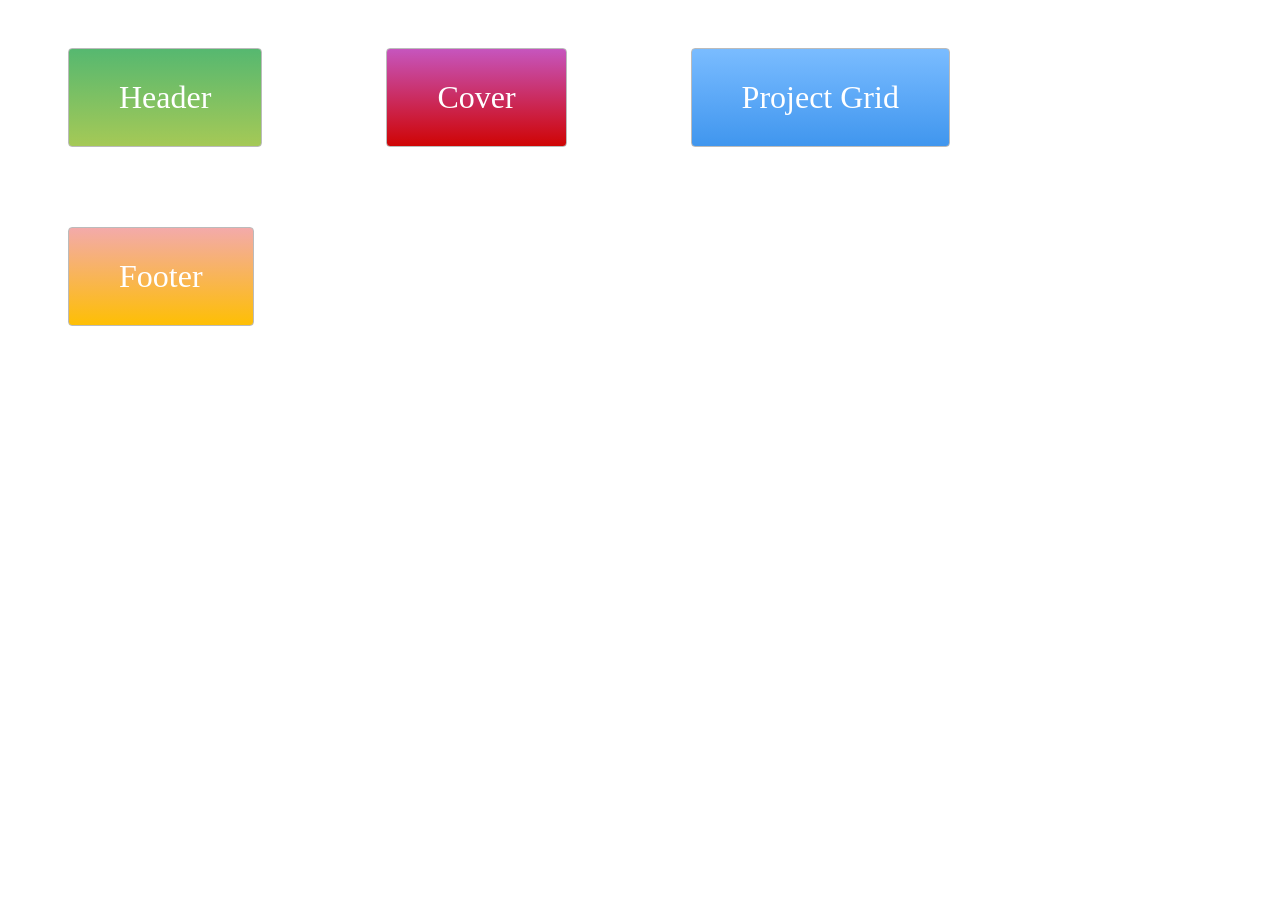
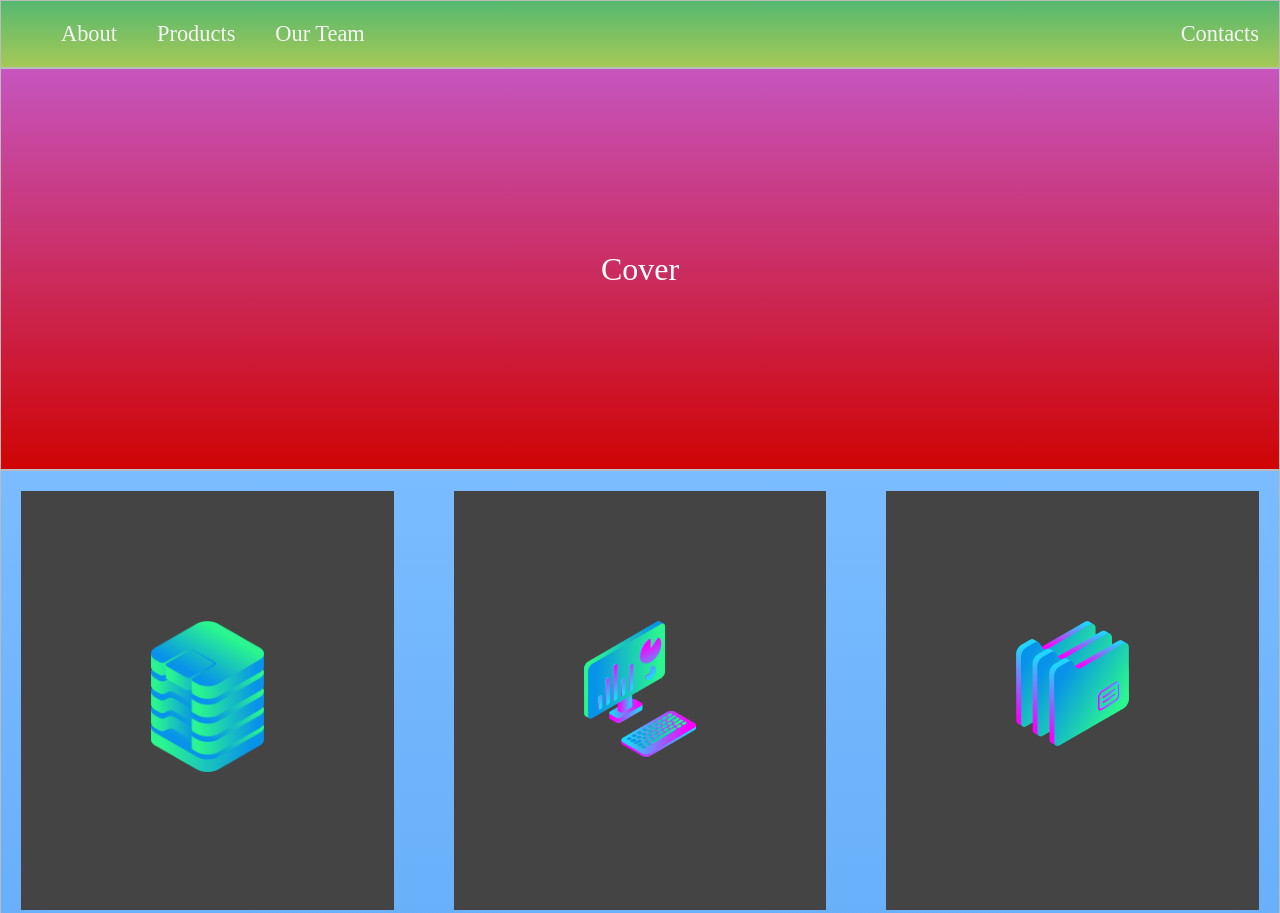
Before and after one commit to volkanb/StartupWebPageExercise, a plain HTML site: page mainpage/index.html in a window 1280 px wide. Shown: the top 913 px of the page. Before the commit the page ends 800 px from the top, so only its background shows below. Drawn offline with Linux system fonts and the light colour scheme.

Commit message:
adds simple layout template

```diff
--- a/mainpage/index.html
+++ b/mainpage/index.html
@@ -1,13 +1,29 @@
 <!DOCTYPE html>
 <html>
-<head>
-  <title>Layout Master</title>
-  <link rel="stylesheet" type="text/css" href="./style.css">
-</head>
-<body>
-  <div class="zone green">Header</div>
-  <div class="zone red">Cover</div>
-  <div class="zone blue">Project Grid</div>
-  <div class="zone yellow">Footer</div>
-</body>
+  <head>
+    <title>Layout Master</title>
+    <link rel="stylesheet" type="text/css" href="./style.css" />
+  </head>
+  <body>
+    <nav class="zone green">
+      <ul class="main-nav">
+        <li><a href="">About</a></li>
+        <li><a href="">Products</a></li>
+        <li><a href="">Our Team</a></li>
+        <li class="push"><a href="">Contacts</a></li>
+      </ul>
+    </nav>
+    <div class="zone red cover">Cover</div>
+    <div class="zone blue grid-wrapper">
+      <div class="box"><img src="img/data_storage_2_2.png" alt="Grid Image"></div>
+      <div class="box"><img src="img/desktop_analytics_2.png" alt="Grid Image"></div>
+      <div class="box"><img src="img/files_2.png" alt="Grid Image"></div>
+      <div class="box"><img src="img/monitor_coding_2.png" alt="Grid Image"></div>
+      <div class="box"><img src="img/monitor_settings_2.png" alt="Grid Image"></div>
+      <div class="box"><img src="img/server_2_2.png" alt="Grid Image"></div>
+      <div class="box"><img src="img/server_3.png" alt="Grid Image"></div>
+      <div class="box"><img src="img/server_safe_2.png" alt="Grid Image"></div>
+    </div>
+    <footer class="zone yellow">Footer</footer>
+  </body>
 </html>
--- a/mainpage/style.css
+++ b/mainpage/style.css
@@ -1,71 +1,207 @@
+body {
+  margin: auto 0;
+}
+
 .zone {
-    padding:30px 50px;
-    margin:40px 60px;
-    cursor:pointer;
-    display:inline-block;
-    color:#FFF;
-    font-size:2em;
-    border-radius:4px;
-    border:1px solid #bbb;
-    transition: all 0.3s linear;
+  cursor: pointer;
+  color: #fff;
+  font-size: 2em;
+  border: 1px solid #bbb;
+  transition: all 0.3s linear;
 }
 
 .zone:hover {
-    -webkit-box-shadow:rgba(0,0,0,0.8) 0px 5px 15px, inset rgba(0,0,0,0.15) 0px -10px 20px;
-    -moz-box-shadow:rgba(0,0,0,0.8) 0px 5px 15px, inset rgba(0,0,0,0.15) 0px -10px 20px;
-    -o-box-shadow:rgba(0,0,0,0.8) 0px 5px 15px, inset rgba(0,0,0,0.15) 0px -10px 20px;
-    box-shadow:rgba(0,0,0,0.8) 0px 5px 15px, inset rgba(0,0,0,0.15) 0px -10px 20px;
+  -webkit-box-shadow: rgba(0, 0, 0, 0.8) 0px 5px 15px,
+    inset rgba(0, 0, 0, 0.15) 0px -10px 20px;
+  -moz-box-shadow: rgba(0, 0, 0, 0.8) 0px 5px 15px,
+    inset rgba(0, 0, 0, 0.15) 0px -10px 20px;
+  -o-box-shadow: rgba(0, 0, 0, 0.8) 0px 5px 15px,
+    inset rgba(0, 0, 0, 0.15) 0px -10px 20px;
+  box-shadow: rgba(0, 0, 0, 0.8) 0px 5px 15px,
+    inset rgba(0, 0, 0, 0.15) 0px -10px 20px;
 }
+
+/* NAV */
+.main-nav {
+  display: flex;
+  margin: auto;
+  font-size: 0.7em;
+  list-style: none;
+}
+
+.main-nav li {
+  padding: 20px;
+}
+
+.main-nav a {
+  color: #f5f5f6;
+  text-decoration: none;
+}
+
+.push {
+  margin-left: auto;
+}
+
+/* COVER */
+.cover {
+  display: flex;
+  height: 50vh;
+  align-items: center;
+  justify-content: center;
+}
+
+/* GRID */
+.grid-wrapper {
+  display: grid;
+  grid-gap: 20px;
+  grid-template-columns: repeat(auto-fill, minmax(350px, 1fr));
+}
+
+.grid-wrapper img {
+  width: 100%;
+}
+
+.box {
+  background-color: #444;
+  padding: 130px;
+  margin: 20px;
+}
+
+ /* FOOTER */
+ footer {
+     text-align: center;
+ }
 
 /*https://paulund.co.uk/how-to-create-shiny-css-buttons*/
 /***********************************************************************
  *  Green Background
  **********************************************************************/
-.green{
-    background: #56B870; /* Old browsers */
-    background: -moz-linear-gradient(top, #56B870 0%, #a5c956 100%); /* FF3.6+ */
-    background: -webkit-gradient(linear, left top, left bottom, color-stop(0%,#56B870), color-stop(100%,#a5c956)); /* Chrome,Safari4+ */
-    background: -webkit-linear-gradient(top, #56B870 0%,#a5c956 100%); /* Chrome10+,Safari5.1+ */
-    background: -o-linear-gradient(top, #56B870 0%,#a5c956 100%); /* Opera 11.10+ */
-    background: -ms-linear-gradient(top, #56B870 0%,#a5c956 100%); /* IE10+ */
-    background: linear-gradient(top, #56B870 0%,#a5c956 100%); /* W3C */
+.green {
+  background: #56b870; /* Old browsers */
+  background: -moz-linear-gradient(top, #56b870 0%, #a5c956 100%); /* FF3.6+ */
+  background: -webkit-gradient(
+    linear,
+    left top,
+    left bottom,
+    color-stop(0%, #56b870),
+    color-stop(100%, #a5c956)
+  ); /* Chrome,Safari4+ */
+  background: -webkit-linear-gradient(
+    top,
+    #56b870 0%,
+    #a5c956 100%
+  ); /* Chrome10+,Safari5.1+ */
+  background: -o-linear-gradient(
+    top,
+    #56b870 0%,
+    #a5c956 100%
+  ); /* Opera 11.10+ */
+  background: -ms-linear-gradient(top, #56b870 0%, #a5c956 100%); /* IE10+ */
+  background: linear-gradient(top, #56b870 0%, #a5c956 100%); /* W3C */
 }
 
 /***********************************************************************
  *  Red Background
  **********************************************************************/
-.red{
-    background: #C655BE; /* Old browsers */
-    background: -moz-linear-gradient(top, #C655BE 0%, #cf0404 100%); /* FF3.6+ */
-    background: -webkit-gradient(linear, left top, left bottom, color-stop(0%,#C655BE), color-stop(100%,#cf0404)); /* Chrome,Safari4+ */
-    background: -webkit-linear-gradient(top, #C655BE 0%,#cf0404 100%); /* Chrome10+,Safari5.1+ */
-    background: -o-linear-gradient(top, #C655BE 0%,#cf0404 100%); /* Opera 11.10+ */
-    background: -ms-linear-gradient(top, #C655BE 0%,#cf0404 100%); /* IE10+ */
-    background: linear-gradient(top, #C655BE 0%,#cf0404 100%); /* W3C */
+.red {
+  background: #c655be; /* Old browsers */
+  background: -moz-linear-gradient(top, #c655be 0%, #cf0404 100%); /* FF3.6+ */
+  background: -webkit-gradient(
+    linear,
+    left top,
+    left bottom,
+    color-stop(0%, #c655be),
+    color-stop(100%, #cf0404)
+  ); /* Chrome,Safari4+ */
+  background: -webkit-linear-gradient(
+    top,
+    #c655be 0%,
+    #cf0404 100%
+  ); /* Chrome10+,Safari5.1+ */
+  background: -o-linear-gradient(
+    top,
+    #c655be 0%,
+    #cf0404 100%
+  ); /* Opera 11.10+ */
+  background: -ms-linear-gradient(top, #c655be 0%, #cf0404 100%); /* IE10+ */
+  background: linear-gradient(top, #c655be 0%, #cf0404 100%); /* W3C */
 }
 
 /***********************************************************************
  *  Yellow Background
  **********************************************************************/
-.yellow{
-    background: #F3AAAA; /* Old browsers */
-    background: -moz-linear-gradient(top, #F3AAAA 0%, #febf04 100%); /* FF3.6+ */
-    background: -webkit-gradient(linear, left top, left bottom, color-stop(0%,#F3AAAA), color-stop(100%,#febf04)); /* Chrome,Safari4+ */
-    background: -webkit-linear-gradient(top, #F3AAAA 0%,#febf04 100%); /* Chrome10+,Safari5.1+ */
-    background: -o-linear-gradient(top, #F3AAAA 0%,#febf04 100%); /* Opera 11.10+ */
-    background: -ms-linear-gradient(top, #F3AAAA 0%,#febf04 100%); /* IE10+ */
-    background: linear-gradient(top, #F3AAAA 0%,#febf04 100%); /* W3C */
+.yellow {
+  background: #f3aaaa; /* Old browsers */
+  background: -moz-linear-gradient(top, #f3aaaa 0%, #febf04 100%); /* FF3.6+ */
+  background: -webkit-gradient(
+    linear,
+    left top,
+    left bottom,
+    color-stop(0%, #f3aaaa),
+    color-stop(100%, #febf04)
+  ); /* Chrome,Safari4+ */
+  background: -webkit-linear-gradient(
+    top,
+    #f3aaaa 0%,
+    #febf04 100%
+  ); /* Chrome10+,Safari5.1+ */
+  background: -o-linear-gradient(
+    top,
+    #f3aaaa 0%,
+    #febf04 100%
+  ); /* Opera 11.10+ */
+  background: -ms-linear-gradient(top, #f3aaaa 0%, #febf04 100%); /* IE10+ */
+  background: linear-gradient(top, #f3aaaa 0%, #febf04 100%); /* W3C */
 }
 
 /***********************************************************************
  *  Blue Background
  **********************************************************************/
-.blue{
-    background: #7abcff; /* Old browsers */
-    background: -moz-linear-gradient(top, #7abcff 0%, #60abf8 44%, #4096ee 100%); /* FF3.6+ */
-    background: -webkit-gradient(linear, left top, left bottom, color-stop(0%,#7abcff), color-stop(44%,#60abf8), color-stop(100%,#4096ee)); /* Chrome,Safari4+ */
-    background: -webkit-linear-gradient(top, #7abcff 0%,#60abf8 44%,#4096ee 100%); /* Chrome10+,Safari5.1+ */
-    background: -o-linear-gradient(top, #7abcff 0%,#60abf8 44%,#4096ee 100%); /* Opera 11.10+ */
-    background: -ms-linear-gradient(top, #7abcff 0%,#60abf8 44%,#4096ee 100%); /* IE10+ */
-    background: linear-gradient(top, #7abcff 0%,#60abf8 44%,#4096ee 100%); /* W3C */
+.blue {
+  background: #7abcff; /* Old browsers */
+  background: -moz-linear-gradient(
+    top,
+    #7abcff 0%,
+    #60abf8 44%,
+    #4096ee 100%
+  ); /* FF3.6+ */
+  background: -webkit-gradient(
+    linear,
+    left top,
+    left bottom,
+    color-stop(0%, #7abcff),
+    color-stop(44%, #60abf8),
+    color-stop(100%, #4096ee)
+  ); /* Chrome,Safari4+ */
+  background: -webkit-linear-gradient(
+    top,
+    #7abcff 0%,
+    #60abf8 44%,
+    #4096ee 100%
+  ); /* Chrome10+,Safari5.1+ */
+  background: -o-linear-gradient(
+    top,
+    #7abcff 0%,
+    #60abf8 44%,
+    #4096ee 100%
+  ); /* Opera 11.10+ */
+  background: -ms-linear-gradient(
+    top,
+    #7abcff 0%,
+    #60abf8 44%,
+    #4096ee 100%
+  ); /* IE10+ */
+  background: linear-gradient(
+    top,
+    #7abcff 0%,
+    #60abf8 44%,
+    #4096ee 100%
+  ); /* W3C */
 }
+
+@media only screen and (max-width: 600px) {
+  .main-nav {
+    font-size: 0.5em;
+    padding: 0;
+  }
+}
```
